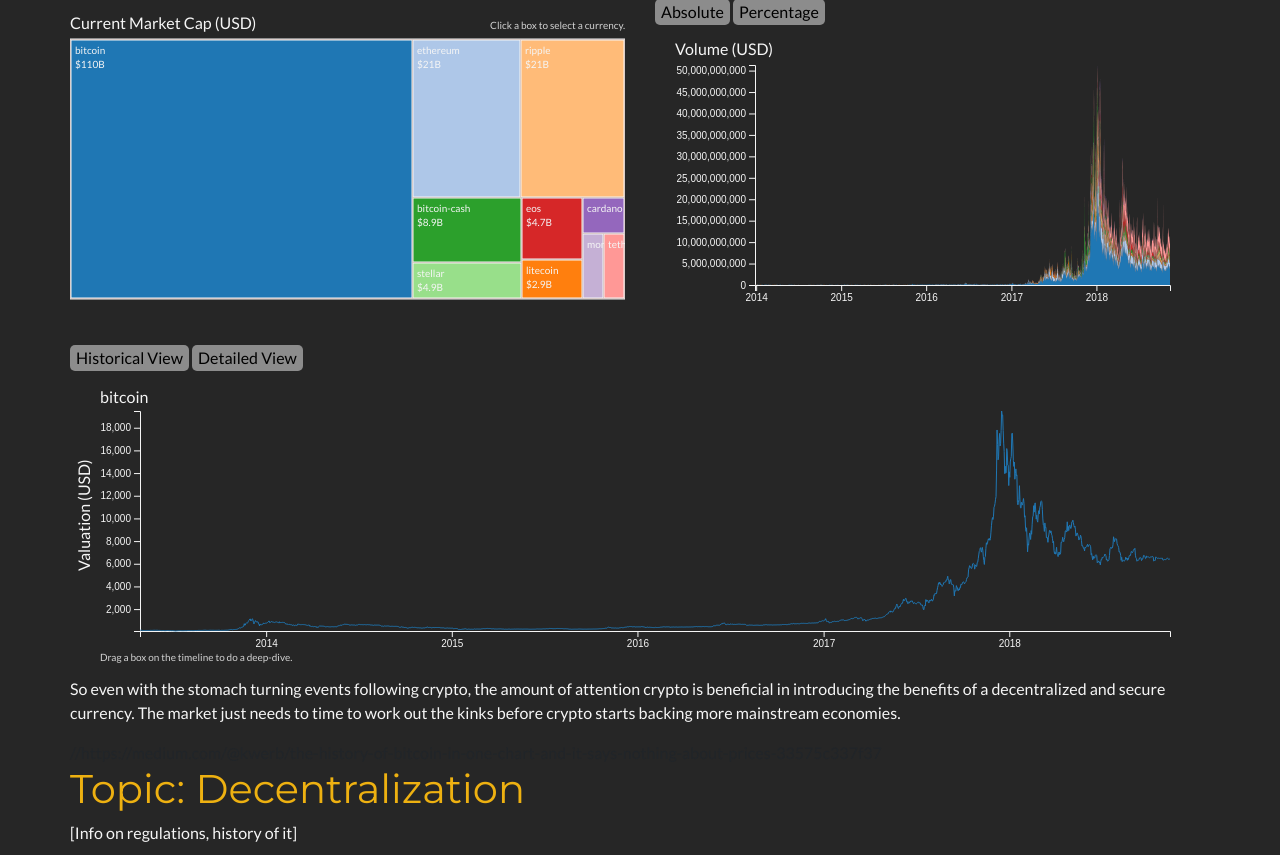
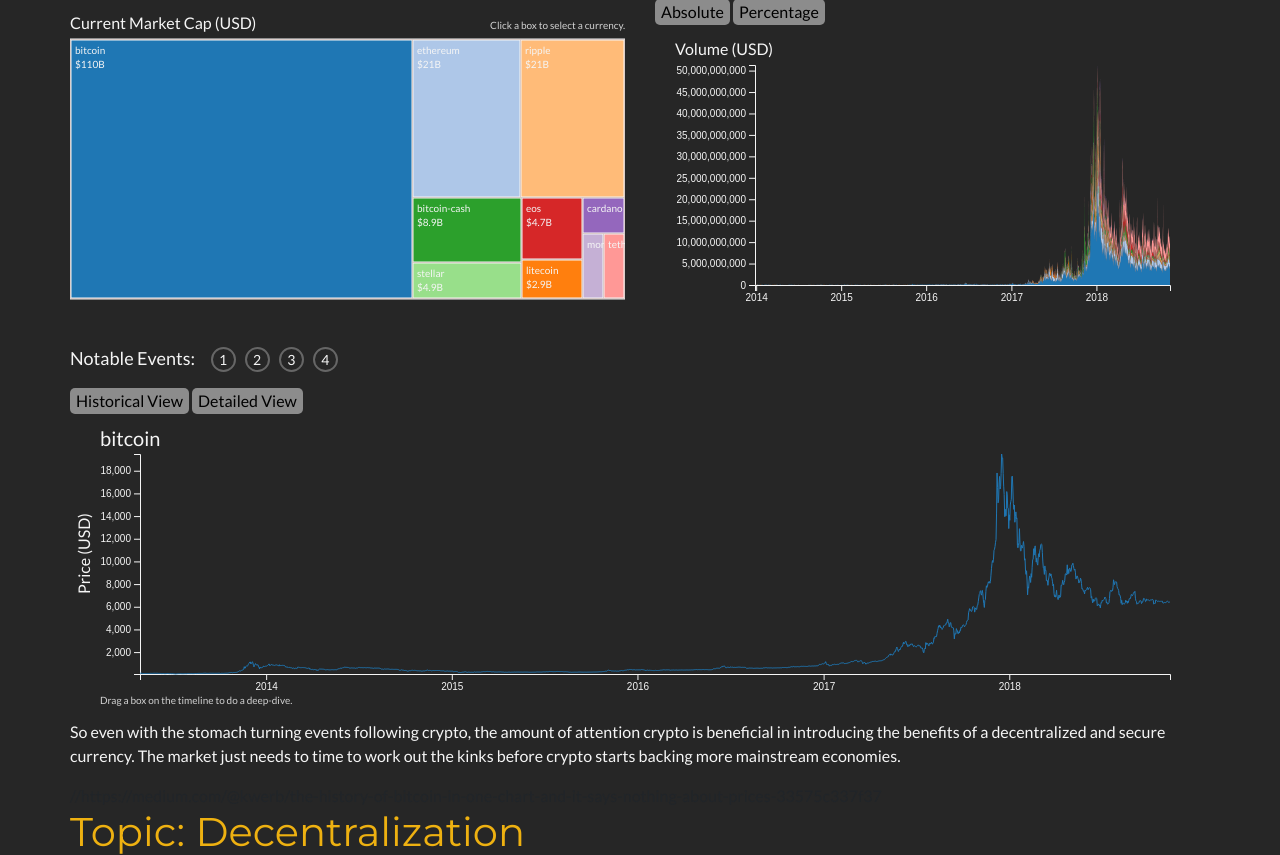
Before and after one commit to neiljphilip/cs171FinalProject, a PHP site: page / in a window 1280 px wide. Shown: the part 1379-2234 px from the top of the page. Run offline with PHP 8.4, Linux system fonts and the light colour scheme; some libraries are stand-ins or nearby versions.

Commit message:
add key events to finance timeline

```diff
--- a/css/style.css
+++ b/css/style.css
@@ -87,6 +87,10 @@
 
 /* Dashboard 2 - Finance Data */
 
+#finance-chart-title {
+    font-size: 20px;
+}
+
 .finance-line {
     fill: none;
 }
@@ -174,3 +178,47 @@
     cursor: pointer;
     opacity: 0.9;
 }
+
+.number-circle {
+    transition: 0.3s;
+}
+
+.number-circle:hover {
+    cursor: pointer;
+    background: gray;
+}
+
+.number-circle:focus {
+    outline: none;
+}
+
+.finance-events p {
+    display: inline-block;
+    margin-right: 10px;
+    font-size: 18px;
+}
+
+.finance-events .number-circle {
+    display: inline-block;
+    border-radius: 50%;
+    width: 25px;
+    height: 25px;
+    padding-right: 1px;
+    border: 2px solid #666;
+    color: whitesmoke;
+    text-align: center;
+    font-size: 14px;
+    margin: 0 3px;
+}
+
+.finance-event-popup .popup-title {
+    margin-top: 10px;
+    margin-bottom: 0;
+    padding: 0;
+    font-weight: bold;
+}
+
+.finance-event-popup .popup-date {
+    margin: 0;
+    padding: 5px 0 15px;
+}
--- a/index.html
+++ b/index.html
@@ -80,6 +80,13 @@
 										<div id="finance-volume-chart"></div>
 									</div>
 									<div class="col-12">
+										<div class="finance-events">
+											<p>Notable Events:</p>
+											<div class="number-circle" id="f-popup-1">1</div>
+											<div class="number-circle" id="f-popup-2">2</div>
+											<div class="number-circle" id="f-popup-3">3</div>
+											<div class="number-circle" id="f-popup-4">4</div>
+										</div>
 										<button type="button" id="finance-historical-button">Historical View</button>
 										<button type="button" id="finance-detailed-button">Detailed View</button>
 										<div class="detailed-inputs-wrapper">
--- a/js/financeTimeline.js
+++ b/js/financeTimeline.js
@@ -67,15 +67,15 @@
         .attr("x", -40)
         .attr("y", -8)
         .attr('class', 'axis-label')
-        .attr('id', 'chart-title');
+        .attr('id', 'finance-chart-title');
 
     vis.svg.append('g')
         .attr('class', 'axis-label')
         .append('text')
-        .attr('x', -1 * vis.height + 60)
+        .attr('x', -1 * vis.height + 80)
         .attr('y', -50)
         .attr('transform', 'rotate(-90)')
-        .text('Valuation (USD)');
+        .text('Price (USD)');
 
     vis.svg.append("text")
         .attr("x", -40)
@@ -139,8 +139,10 @@
 FinanceTimeline.prototype.updateVis = function() {
     var vis = this;
 
-    vis.x.domain(d3.extent(vis.displayData, function(d) { return d.Date; }));
     if (vis.chosenView === 'historical') {
+        // Historical shows full domain
+        vis.x.domain(d3.extent(vis.data, function(d) { return d.Date; }));
+
         vis.y.domain(d3.extent(vis.displayData, function(d) { return d.Open; }));
 
         // Call brush component here
@@ -149,6 +151,9 @@
 
         $('.brush').show();
     } else {
+        // Details shows domain of the display data, which is filtered by the chosen dates
+        vis.x.domain(d3.extent(vis.displayData, function(d) { return d.Date; }));
+
         var minPrice = d3.min(vis.displayData, function(d) { return d.Low; });
         var maxPrice = d3.max(vis.displayData, function(d) { return d.High; });
         vis.y.domain([0.98 * minPrice, 1.02 * maxPrice]);
@@ -165,6 +170,9 @@
         .duration(800)
         .attr('d', vis.line)
         .attr('stroke', function(d) {
+            if (!d[0]) {
+                return;
+            }
             return coinColorScale(d[0].Coin);
         });
 
@@ -247,14 +255,6 @@
         vis.candleLines.exit()
             .remove();
     }
-
-    /* Draw vis using vis.displayData */
-
-    // Enter, update, exit
-
-    // Draw axes (if applicable)
-
-    // Draw legend (if applicable)
 };
 
 /*
@@ -277,11 +277,15 @@
 FinanceTimeline.prototype.updateCoin = function(coin) {
     var vis = this;
 
-    // Update vis.filteredData
     vis.chosenCoin = coin;
     vis.coinData = vis.data.filter(function(d) { return d.Coin === vis.chosenCoin; });
-    vis.svg.select('#chart-title')
+    vis.svg.select('#finance-chart-title')
         .text(coin);
+
+    // New coin might be able to go farther back or forward in time
+    if (vis.chosenView === 'detailed') {
+        vis.updateDetailInputs(vis.selectionStart, vis.selectionEnd);
+    }
 };
 
 FinanceTimeline.prototype.updateView = function(view) {
@@ -303,7 +307,8 @@
 FinanceTimeline.prototype.initHistorical = function(selectionStart, selectionEnd) {
     var vis = this;
 
-    var dataRange = d3.extent(vis.coinData, function(d) { return d.Date; });
+    // Always init historical as entire range
+    var dataRange = d3.extent(vis.data, function(d) { return d.Date; });
     vis.selectionStart = dataRange[0];
     vis.selectionEnd = dataRange[1];
 
@@ -357,9 +362,31 @@
 
     // Move forward or backward 4 months
     var monthsToMove = moveForward ? 4 : -4;
+    var monthDiff = vis.selectionEnd.getMonth() - vis.selectionStart.getMonth()
+        + (12 * (vis.selectionEnd.getFullYear() - vis.selectionStart.getFullYear()));
 
-    vis.selectionStart = vis.selectionStart.add(monthsToMove).month();
-    vis.selectionEnd = vis.selectionEnd.add(monthsToMove).month();
+    // True if a key event was chosen
+    if (monthDiff < Math.abs(monthsToMove - 1)) {
+        vis.selectionEnd = new Date(vis.selectionStart);
+
+        vis.selectionStart = vis.selectionStart.addMonths(monthsToMove);
+        if (moveForward) {
+            vis.selectionEnd = vis.selectionEnd.addMonths(monthsToMove * 2);
+        }
+    } else {
+        vis.selectionStart = vis.selectionStart.addMonths(monthsToMove);
+        vis.selectionEnd = vis.selectionEnd.addMonths(monthsToMove);
+    }
+
+    vis.updateDetailInputs(vis.selectionStart, vis.selectionEnd);
+    vis.onUpdateFilters();
+};
+
+FinanceTimeline.prototype.updateDetailedWithDates = function(start, end) {
+    var vis = this;
+
+    vis.selectionStart = start;
+    vis.selectionEnd = end;
 
     vis.updateDetailInputs(vis.selectionStart, vis.selectionEnd);
     vis.onUpdateFilters();
--- a/js/helpers.js
+++ b/js/helpers.js
@@ -1 +1,35 @@
 const monthNames = ["Jan", "Feb", "Mar", "Apr", "May", "Jun", "Jul", "Aug", "Sep", "Oct", "Nov", "Dec"];
+const financeEvents = {
+    "1": {
+        "dates": ["11 01, 2013", "01 15, 2014"],
+        "keyDate": "December 5th, 2013",
+        "coin": "bitcoin",
+        "volumeType": "absolute",
+        "title": "China's Bitcoin Ban",
+        "content": "Although purchasing of real-world goods using digital currencies had been illegal in China since 2009, on December 5th 2013, the People's Bank of China prohibited all Chinese financial institutions from using Bitcoins. Bitcoin's price dropped from a record high of $1200, not regaining popularity for some years."
+    },
+    "2": {
+        "dates": ["07 01, 2017", "08 31, 2017"],
+        "keyDate": "August 1st, 2017",
+        "coin": "bitcoin-cash",
+        "volumeType": "percentage",
+        "title": "Bitcoin Cash Fork",
+        "content": "On August 1st, 2017, a hard fork of Bitcoin occurred, spawning it's sibling Bitcoin Cash. At this point, all owners of Bitcoin owned an equal number of Bitcoin Cash, yet each would remain independent moving forward."
+    },
+    "3": {
+        "dates": ["10 01, 2017", "12 31, 2017"],
+        "keyDate": "December 17th, 2017",
+        "coin": "bitcoin",
+        "volumeType": "absolute",
+        "title": "Bitcoin's Peak",
+        "content": "Bitcoin reached its all-time high on December 17th, 2017 with a price of $19,783.21. In the days following, it would drop over 30%."
+    },
+    "4": {
+        "dates": ["12 15, 2017", "04 15, 2018"],
+        "keyDate": "Jan. to Feb. 2018",
+        "coin": "bitcoin",
+        "volumeType": "absolute",
+        "title": "Great Crypto Crash",
+        "content": "From January 6th to February 6th, the price of Bitcoin fell nearly 65%. By September 2018, cryptocurrencies as a whole had collapsed 80% from their peaks in January, making this crash worse than the Dot-com Bubble's 78% collapse."
+    }
+};
--- a/js/main.js
+++ b/js/main.js
@@ -75,7 +75,7 @@
 
     allCoins = Array.from([... new Set(cryptoFinanceData.map(function(d) { return d.Coin; }))]);
     coinColorScale.domain(allCoins);
-    console.log(cryptoFinanceData);
+    // console.log(cryptoFinanceData);
     // console.log(volumeByData);
 
     /* Create visualization instances */
@@ -121,6 +121,38 @@
         financeTimeline.onCoinChanged(coin);
     });
 
+    // Set up tooltips for finance notable events
+    $('.number-circle').each(function(i, el) {
+        var eventId = $(el).text();
+        var event = financeEvents[eventId];
+
+        var popupID = "finance-event-popup-" + eventId;
+        var popup = "<div class='finance-event-popup' id='" + popupID + "'>" +
+            "<p class='popup-title'>" + event.title + "</p>" +
+            "<em><p class='popup-date'>" + event.keyDate + "</p></em>" +
+            "<p>" + event.content + "</p>" +
+            "</div>";
+        $('.finance-events').append(popup);
+
+        tippy(document.querySelector("#f-popup-" + eventId), {
+            content: document.querySelector('#' + popupID),
+            hideOnClick: false
+        });
+    });
+
+    $('.number-circle').on('click', function() {
+        var eventId = $(this).text();
+        // financeEvents is in helpers.js
+        var event = financeEvents[eventId];
+        var dateParser = d3.timeParse("%m %d, %Y");
+
+        financeTimeline.updateCoin(event.coin);
+        financeTimeline.updateView("detailed");
+        financeTimeline.updateDetailedWithDates(dateParser(event.dates[0]), dateParser(event.dates[1]));
+
+        financeVolumeChart.onUpdateView(event.volumeType);
+    });
+
     /** Dashboard 3 **/
 
     /* Clean data */
```
